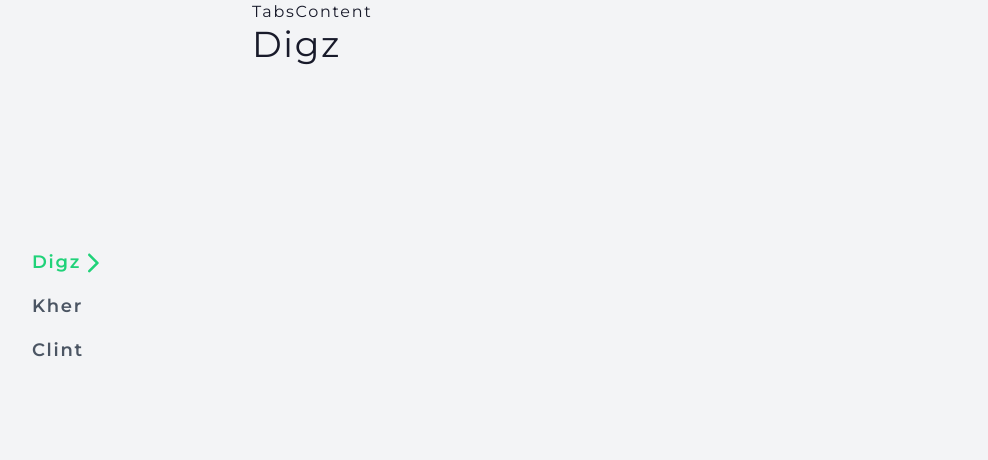
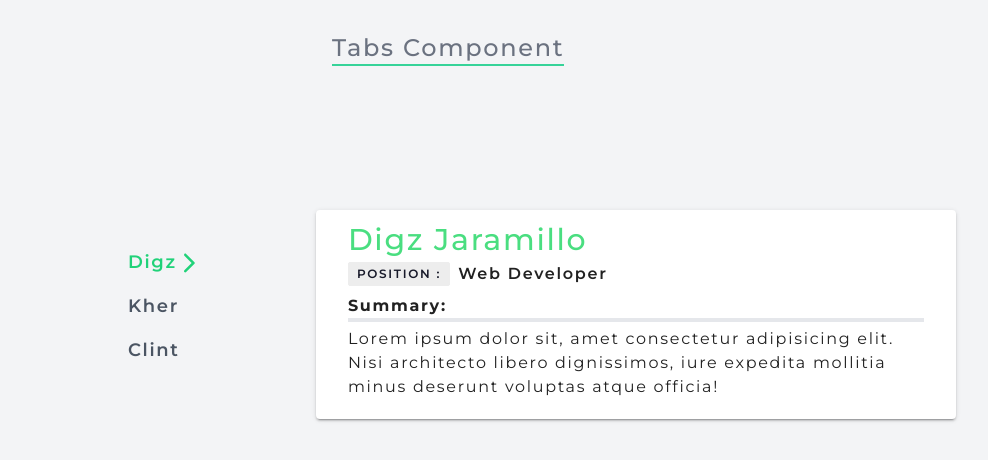
Before and after one commit to Digzcod/nextjs-gym, a Next.js app: page /02-tabs in a window 1280 px wide. Shown: the top 460 px of the page, without its empty margins (44-1032 px from the left). Built offline with nearby package versions, Linux system fonts and the light colour scheme.

Commit message:
new commits

```diff
--- a/app/(projects)/02-tabs/TabsBtn.tsx
+++ b/app/(projects)/02-tabs/TabsBtn.tsx
@@ -1,6 +1,7 @@
 import React from "react";
 import styled from "./TabsBtn.module.css";
 import ArrowForwardIosRoundedIcon from '@mui/icons-material/ArrowForwardIosRounded';
+import { Card, Paper } from "@mui/material";
 
 interface TabsBtnProps {
   activeTabs: string;
@@ -9,9 +10,10 @@ interface TabsBtnProps {
 
 export default function TabsBtn({ nameTabs, activeTabs }: TabsBtnProps) {
   return (
+
     <aside className="w-[20rem] min-h-screen ml-[3rem] h-screen px-1">
 
-      <div className=" grid mt-60 transition delay-75 pl-4 ">
+      <div className=" grid mt-60 transition delay-75 justify-end">
         <div className="flex Just min-w-[3rem] items-center">
           <button
             className={`text-lg justify-start w-[rem] py-2 font-semibold text-gray-600 pl-2
--- a/app/(projects)/02-tabs/TabsContent.tsx
+++ b/app/(projects)/02-tabs/TabsContent.tsx
@@ -1,15 +1,17 @@
-
 import React, { ReactNode } from "react";
 
-
 interface ContentProps {
-  children: ReactNode
+  children: ReactNode;
 }
 
-export default function TabsContent({children}: ContentProps) {
+export default function TabsContent({ children }: ContentProps) {
   return (
-    <main className="h-screen w-screen">
-      <h1>TabsContent</h1>
+    <main className="h-screen w-screen py-auto">
+      <div className="grid justify-start mt-[2rem] ml-[5rem]">
+        <p className="font-medium text-2xl text-center text-gray-500 border-b-2 border-success">
+          Tabs Component
+        </p>
+      </div>
       {children}
     </main>
   );
--- a/app/components/02--tabs/Clint.tsx
+++ b/app/components/02--tabs/Clint.tsx
@@ -1,11 +1,24 @@
-
-
-import React from 'react'
+import React from "react";
+import ContentLayout from "./ContentLayout";
 
 export default function Clint() {
   return (
-    <div>
-        <h1 className='text-green text-4xl'>Clint</h1>
-    </div>
-  )
+    <ContentLayout>
+       <section>
+        <p className="text-green-400 text-3xl font-medium">Clint Jabagat</p>
+        <div className="flex items-center my-1">
+          <p className="btn btn-xs">Position :</p>
+          <p className="ml-2 font-semibold">General Manager</p>
+        </div>
+        <div className="grid my-2">
+          <p className="font-bold border-b-4">Summary:</p>
+          <p className="max-w-xl mt-[.3rem]">
+            Lorem ipsum dolor sit, amet consectetur adipisicing elit.
+            Nisi architecto libero dignissimos,
+            iure expedita mollitia minus deserunt voluptas atque officia!
+          </p>
+        </div>
+      </section>
+    </ContentLayout>
+  );
 }
--- /dev/null
+++ b/app/components/02--tabs/ContentLayout.tsx
@@ -0,0 +1,16 @@
+import { Paper } from '@mui/material'
+import React, { ReactNode } from 'react'
+
+interface Props {
+    children: ReactNode
+}
+
+export default function ContentLayout({children}: Props) {
+  return (
+    <main className='grid justify-start my-auto pl-[4rem] mx-auto'>
+        <Paper elevation={2} className='mt-[9rem] min-h-min min-w-[auto] px-[2rem] py-3'>
+        {children}
+        </Paper>
+    </main>
+  )
+}
--- a/app/components/02--tabs/Digz.tsx
+++ b/app/components/02--tabs/Digz.tsx
@@ -1,11 +1,27 @@
-'use client'
+"use client";
 
-import React from 'react'
+import React from "react";
+import ContentLayout from "./ContentLayout";
 
 export default function Digz() {
   return (
-    <div>
-        <h1 className='text-green text-4xl'>Digz</h1>
-    </div>
-  )
+    <ContentLayout>
+      <section>
+        <p className="text-green-400 text-3xl font-medium">Digz Jaramillo</p>
+        <div className="flex items-center my-1">
+          <p className="btn btn-xs">Position :</p>
+          <p className="ml-2 font-semibold">Web Developer</p>
+        </div>
+        <div className="grid my-2">
+          <p className="font-bold border-b-4">Summary:</p>
+          <p className="max-w-xl mt-[.3rem]">
+            Lorem ipsum dolor sit, amet consectetur adipisicing elit.
+            Nisi architecto libero dignissimos,
+            iure expedita mollitia minus deserunt voluptas atque officia!
+          </p>
+        </div>
+
+      </section>
+    </ContentLayout>
+  );
 }
--- a/app/components/02--tabs/Kher.tsx
+++ b/app/components/02--tabs/Kher.tsx
@@ -1,10 +1,25 @@
-'use client'
-import React from 'react'
+"use client";
+import React from "react";
+import ContentLayout from "./ContentLayout";
 
 export default function Kher() {
   return (
-    <div>
-        <h1 className='text-green text-4xl'>Kher</h1>
-    </div>
-  )
+    <ContentLayout>
+       <section>
+        <p className="text-green-400 text-3xl font-medium">Kher Jabagat</p>
+        <div className="flex items-center my-1">
+          <p className="btn btn-xs">Position :</p>
+          <p className="ml-2 font-semibold">Graphics Animator</p>
+        </div>
+        <div className="grid my-2">
+          <p className="font-bold border-b-4">Summary:</p>
+          <p className="max-w-xl mt-[.3rem]">
+            Lorem ipsum dolor sit, amet consectetur adipisicing elit.
+            Nisi architecto libero dignissimos,
+            iure expedita mollitia minus deserunt voluptas atque officia!
+          </p>
+        </div>
+      </section>
+    </ContentLayout>
+  );
 }
```
Also changed, not shown: app/(projects)/02-tabs/page.tsx (+0 -8 lines).
